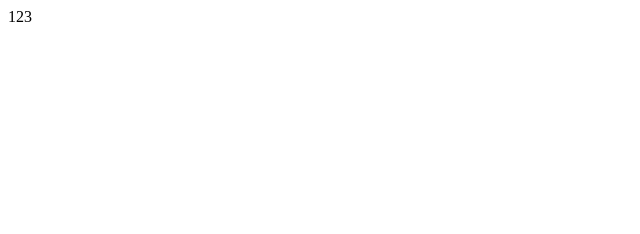
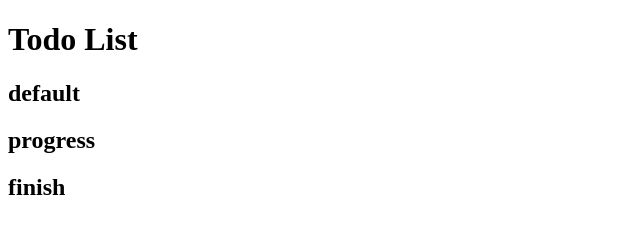
Before and after one commit to zhenhongswell/Project-Todo-List, a website built with webpack: page src/index.html in a window 1280 px wide. Shown: the whole page, without its empty margins (0-640 px from the left). Built offline with nearby package versions, Linux system fonts and the light colour scheme.

Commit message:
index.html set up template to do list have 3 states: 1. default 2. progress 3. finish

```diff
--- a/src/index.html
+++ b/src/index.html
@@ -6,7 +6,17 @@
     <title>Document</title>
 </head>
 <body>
-    123
-
+    <h1>Todo List</h1>
+    <div class="content">
+        <div class="default">
+            <h2>default</h2>
+        </div>
+        <div class="progress">
+            <h2>progress</h2>
+        </div>
+        <div class="finish">
+            <h2>finish</h2>
+        </div>
+    </div>
 </body>
 </html>
```
Also changed, not shown: dist/index.html, dist/main.js.
